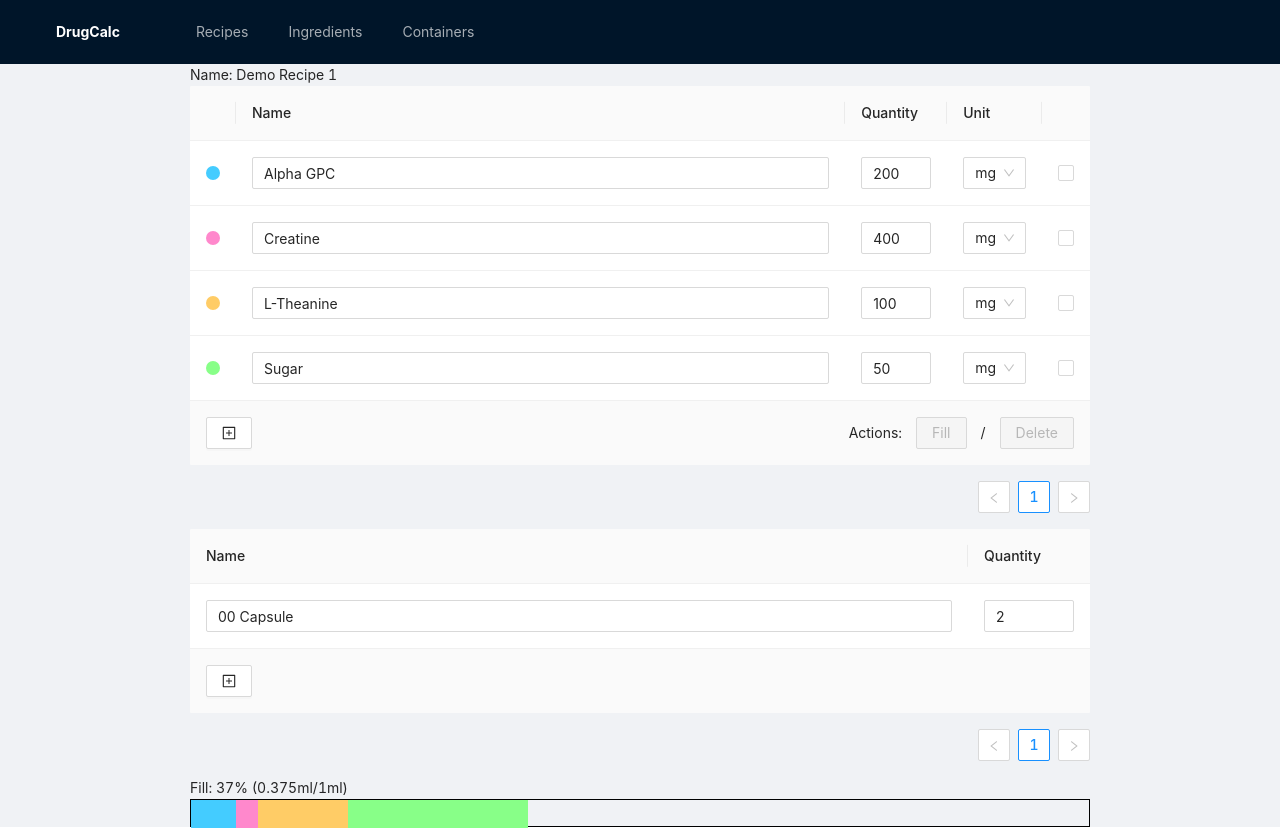
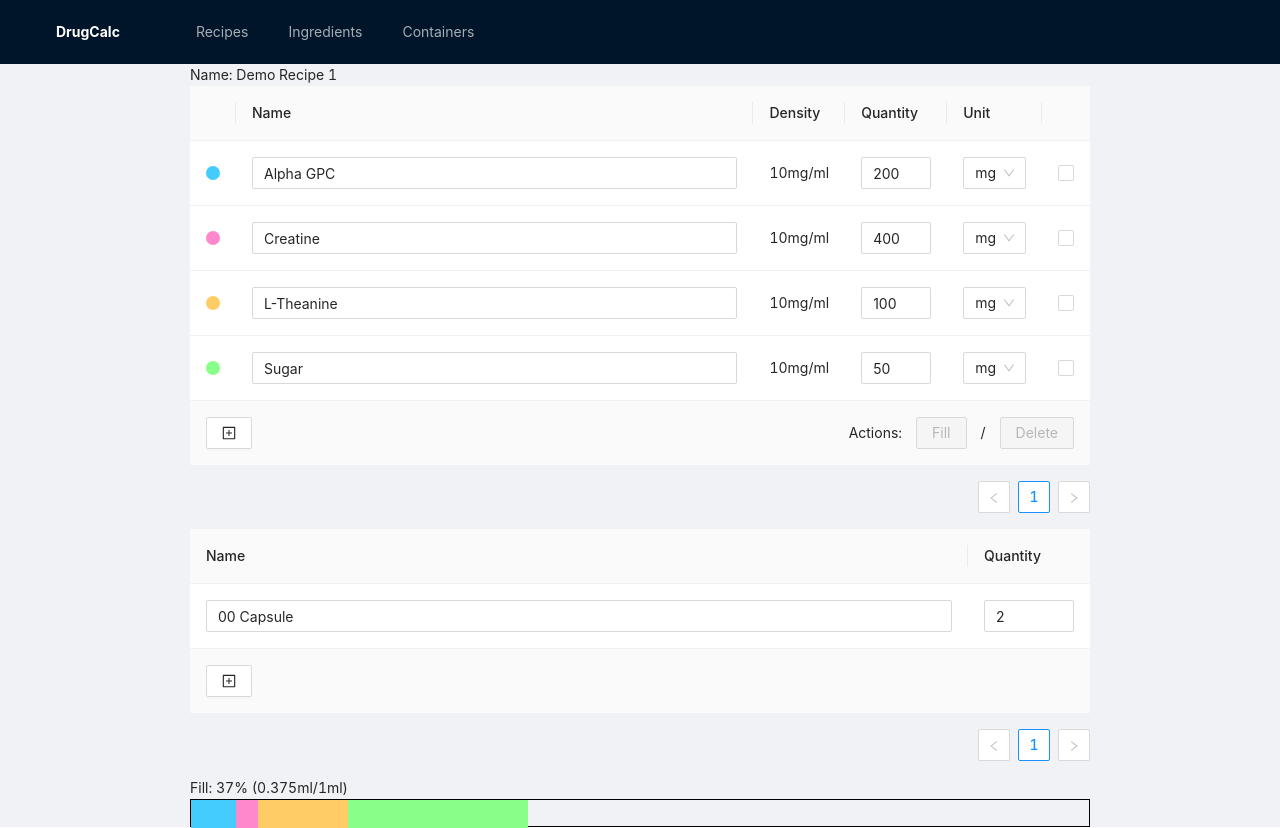
Before and after one commit to bismuthsoft/drugcalc, a React (Vite) app: page /recipes/1 in a window 1280 px wide. Built offline with nearby package versions, Linux system fonts and the light colour scheme.

Commit message:
add density column

```diff
--- a/src/routes/RecipeEditor.tsx
+++ b/src/routes/RecipeEditor.tsx
@@ -61,6 +61,14 @@ const RecipeEditor: React.FC<Props> = ({readOnly}) => {
                 <AutoComplete className="ingredient__name"
                               value={name}
                               options={allIngredients} />
+        },
+        {
+            title: 'Density',
+            dataIndex: 'id',
+            key: 'density',
+            width: 1,
+            render: (id: number) =>
+                <div>{ingredients.find((i) => i.id == id).density}mg/ml</div>
         },
         {
             title: 'Quantity',
```
